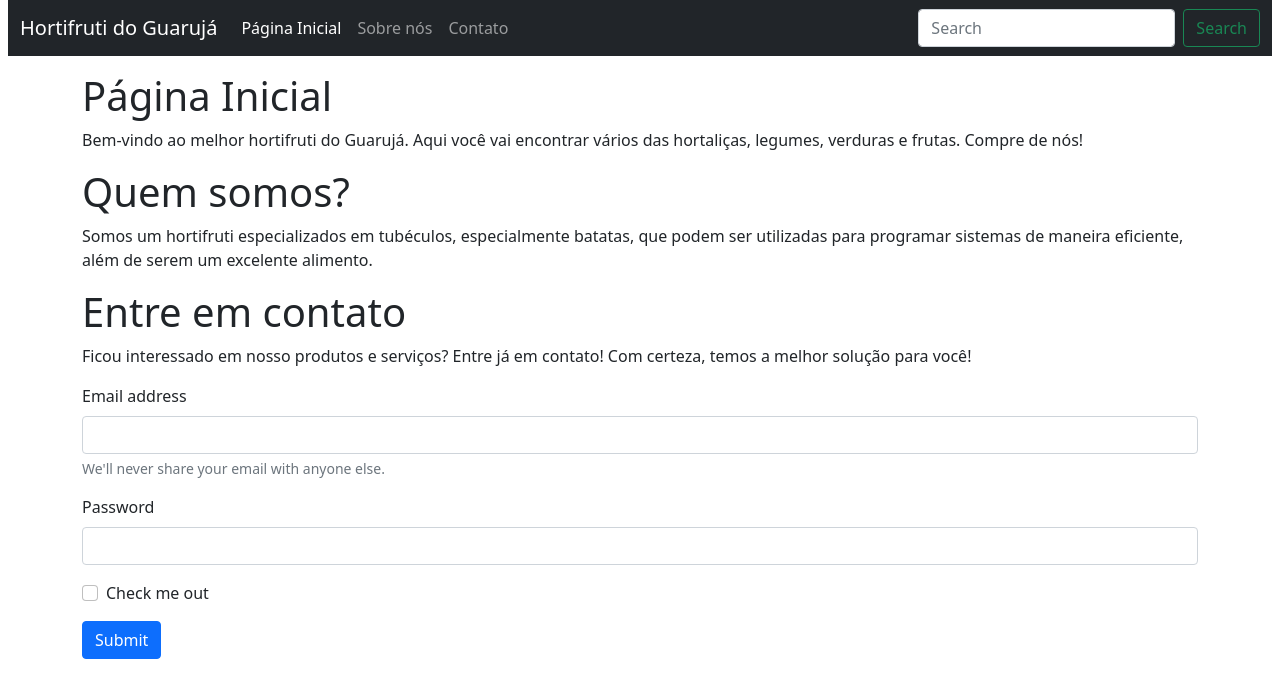
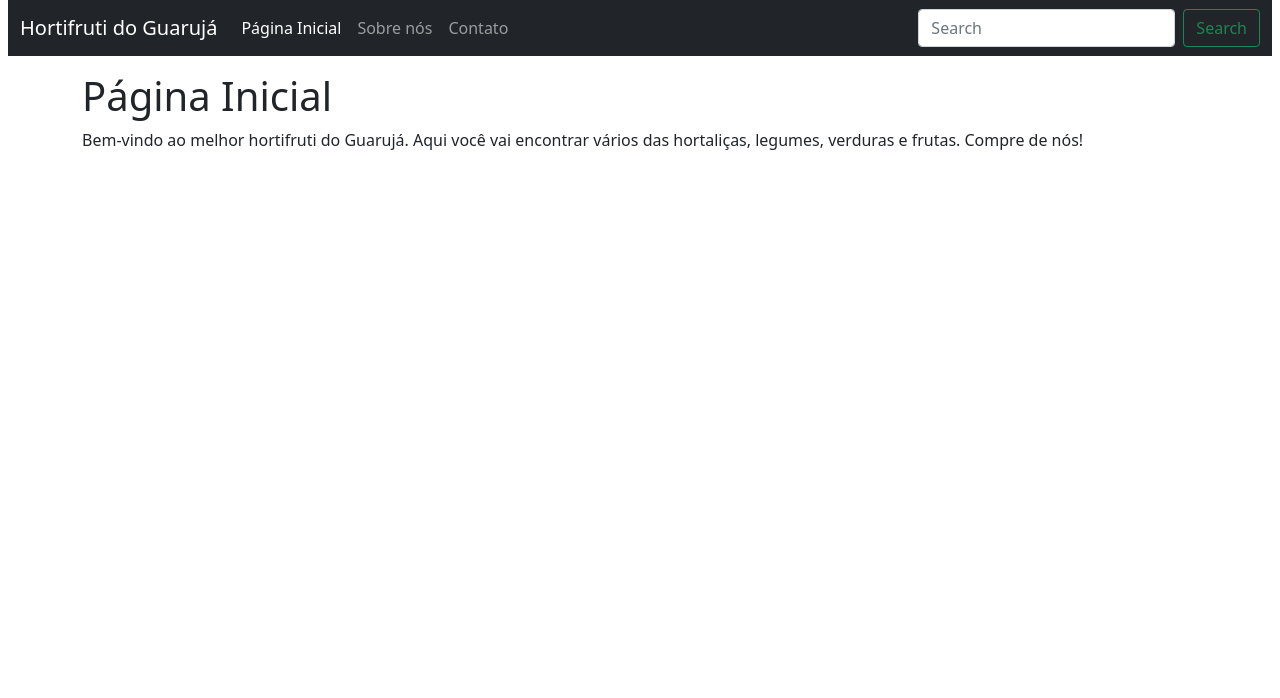
Before and after one commit to carvalholeo/quinto-andar-react-rotas, a React (Create React App) app: page / in a window 1280 px wide. Shown: the top 698 px of the page. Built offline with nearby package versions, Linux system fonts and the light colour scheme.

Commit message:
Instala React router e cria rotas

```diff
--- a/package.json
+++ b/package.json
@@ -9,6 +9,7 @@
     "bootstrap": "^5.0.0",
     "react": "^17.0.2",
     "react-dom": "^17.0.2",
+    "react-router-dom": "^5.2.0",
     "react-scripts": "4.0.3",
     "web-vitals": "^1.1.2"
   },
--- a/src/App.js
+++ b/src/App.js
@@ -3,6 +3,8 @@ import Navbar from './components/Navbar';
 import Home from './pages/Home';
 import Contact from './pages/Contact';
 import About from './pages/About';
+
+import Routes from './routes'
 
 
 function App() {
@@ -10,9 +12,7 @@ function App() {
     <>
       <Navbar />
       <div className="container-xl">
-        <Home />
-        <About />
-        <Contact />
+        <Routes />
       </div>
     </>
   );
--- /dev/null
+++ b/src/routes.js
@@ -0,0 +1,13 @@
+import {Route, BrowserRouter} from 'react-router-dom';
+
+import Home from './pages/Home';
+
+function Routes() {
+  return (
+    <BrowserRouter>
+      <Route path='/' component={Home} />
+    </BrowserRouter>
+  );
+}
+
+export default Routes;
```
Also changed, not shown: 1 other file (tests, documents, lock files or other folders).
